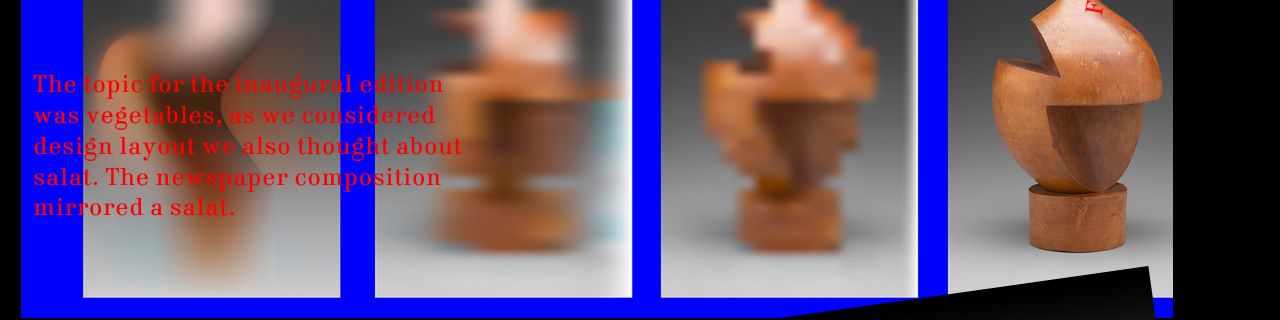
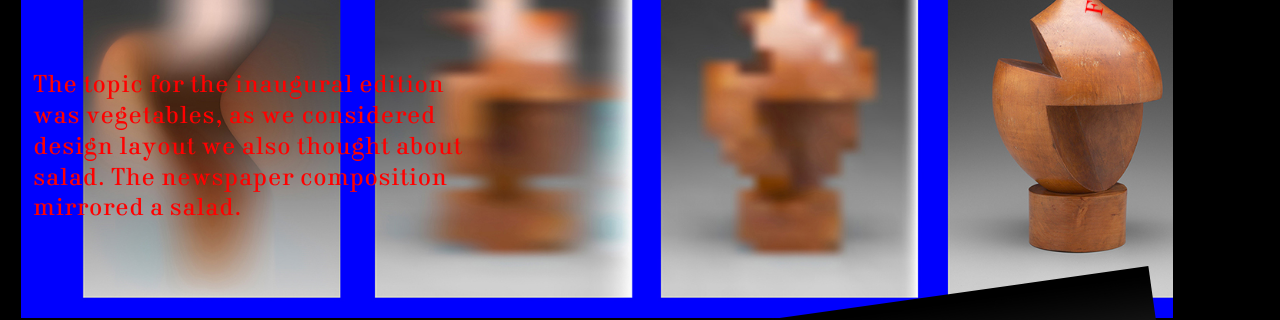
Before and after one commit to vasspolina/polinavasilyeva.github.io, a plain HTML site: page index.html in a window 1280 px wide. Shown: the part 8744-9064 px from the top of the page. Drawn offline with nearby package versions, Linux system fonts and the light colour scheme.

Commit message:
Add files via upload

```diff
--- a/index.html
+++ b/index.html
@@ -94,9 +94,9 @@
                     <p class="opentext5">The topic for the inaugural
 edition was vegetables, as
 we considered design layout
-we also thought about salat.
+we also thought about salad.
 The newspaper composition
-mirrored a salat.</p>
+mirrored a salad.</p>
                      <p class="opentext6">Founded by Jacob Hoving and I; to be continued next year.</p>
 
   <p class="opentext7">A performance of Velcro band choreographed by me. The participants each do movements that create sounds. The sounds generated by the participants are<br> limited to the movement and the placement of the velcro on their clothes.</p>
```
